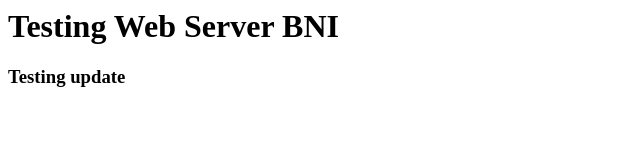
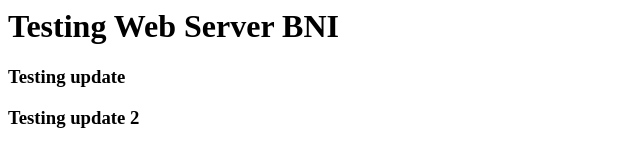
Before and after one commit to dj-skr/bni-cicd, a plain HTML site: page index.html in a window 1280 px wide. Shown: the whole page, without its empty margins (0-640 px from the left). Drawn offline with Linux system fonts and the light colour scheme.

Commit message:
Add index.html

```diff
--- a/index.html
+++ b/index.html
@@ -4,5 +4,6 @@
 	<body>
 		<h1>Testing Web Server BNI</h1>
 		<h3>Testing update</h3>
+		<h3>Testing update 2</h3>
 	</body>
 <HTML>
```
